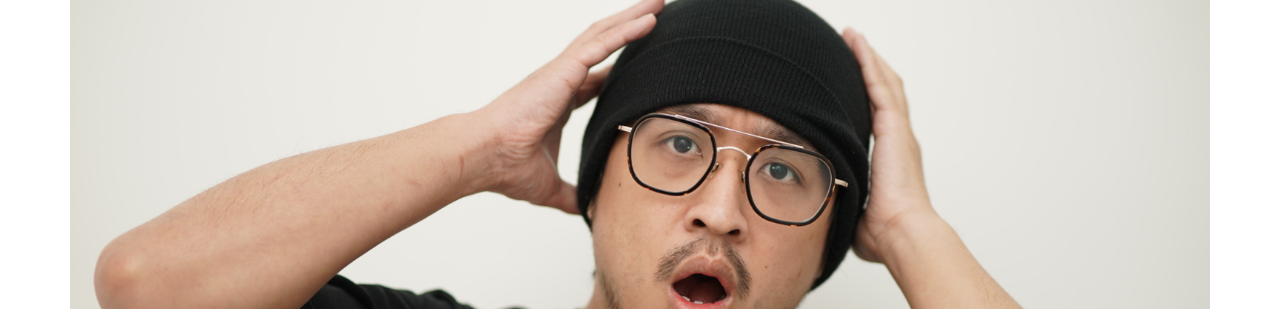
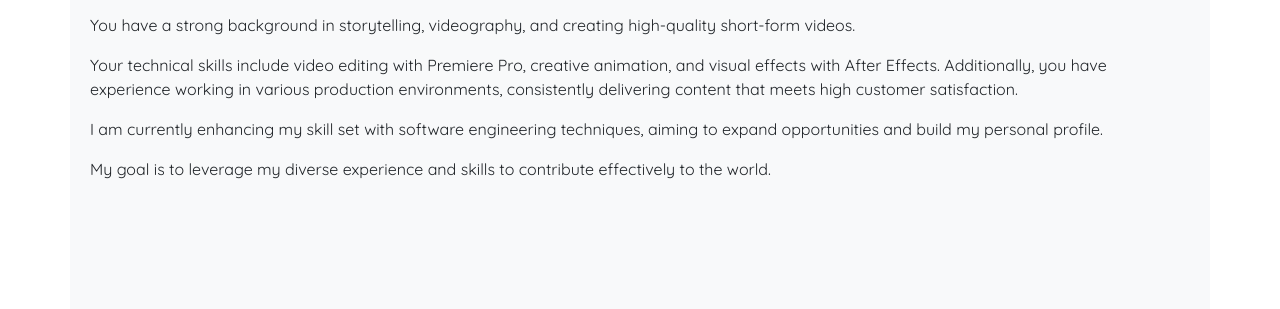
Before and after one commit to wilsonma531/wilsonma531.github.io, a website: page index.html in a window 1280 px wide. Shown: the part 223-532 px from the top of the page. Drawn offline with nearby package versions, Linux system fonts and the light colour scheme.

Commit message:
no-parallex

```diff
--- a/index.html
+++ b/index.html
@@ -24,15 +24,7 @@
         padding-right: 0px;
         padding-left: 0%;
     }
-    .parallax {
-      background-image: url('./assets/DSC05417.JPG');
-      min-height: 100vh;
-      background-attachment: fixed;
-      background-position: center;
-      background-repeat: no-repeat;
-      background-size: cover;
-      width: 100%;
-    }
+
     .content-section {
       padding: 60px 20px;
     }
@@ -72,8 +64,6 @@
   </nav>
   <div class="container">
     <div id="home" class="content">
-          <!-- Parallax Section 1 -->
-          <div class="parallax"></div>
           <!-- Content Section 1 -->
           <div class="content-section bg-light"  id="section1">
             <div class="container">
@@ -85,9 +75,6 @@
               <p>My goal is to leverage my diverse experience and skills to contribute effectively to the world.</p>
             </div>
           </div>
-
-          <!-- Parallax Section 2 -->
-          <div class="parallax  d-flex justify-content-center"></div>
 
           <!-- Content Section 2 -->
           <div class="content-section bg-light" id="section2">
@@ -143,10 +130,6 @@
               </div>
             </div>
           </div>
-
-          <!-- Parallax Section 3 -->
-          <div class="parallax"></div>
-
           <!-- Content Section 3 -->
           <div class="content-section bg-light" id="section3">
             <div class="container">
```
